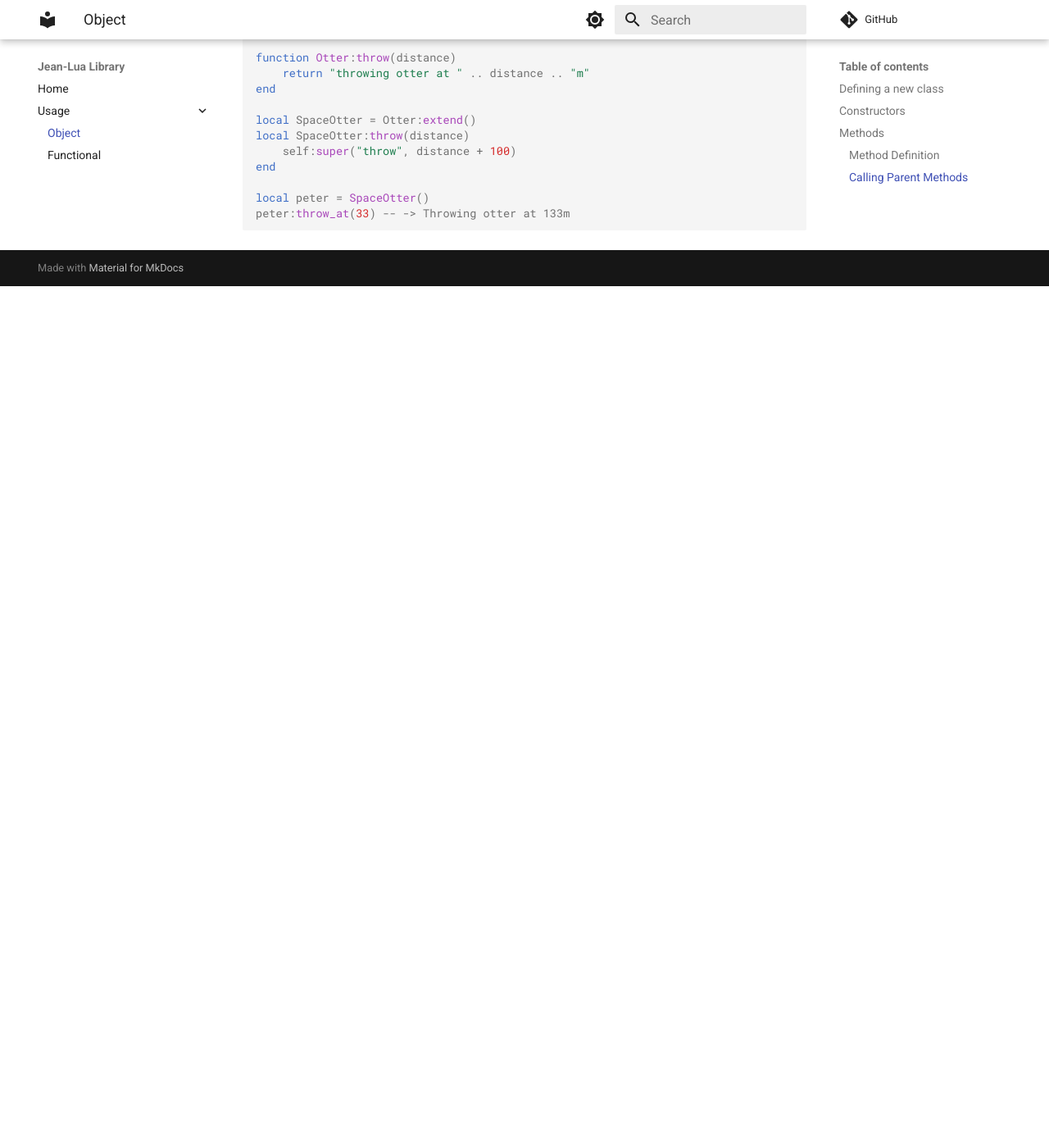
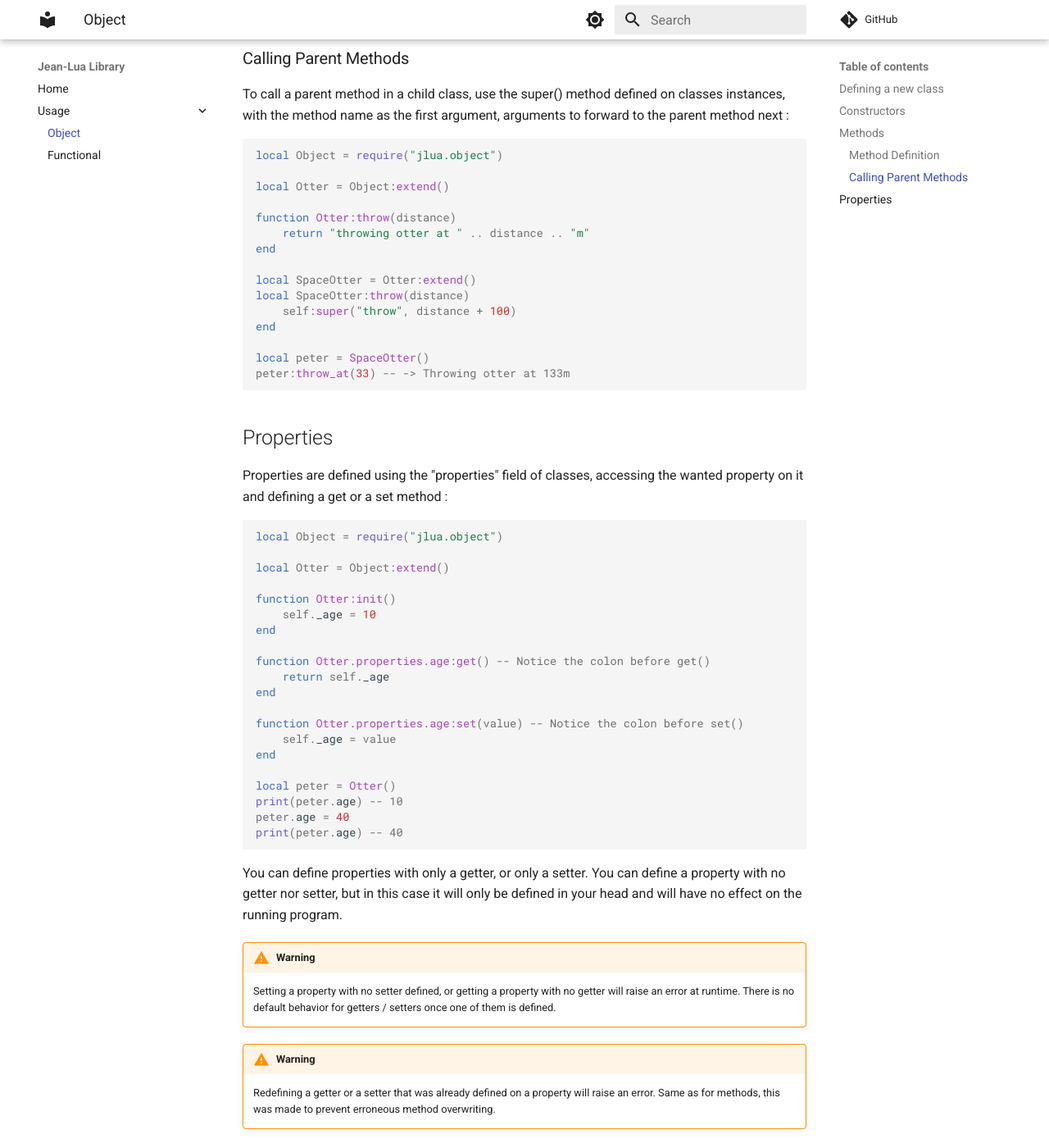
Before and after one commit to jean-loutre/jean-lua, an MkDocs documentation site: the page built from doc/usage/object.md, in a window 1280 px wide and 1400 px high, scrolled down 1592 px. Shown: the whole window at 82% size. Built offline with MkDocs 1.6.1 and Material for MkDocs 9.7.7, drawn with Linux system fonts in a browser that asks for light colours; comment, search, counter and statistics services are not loaded; before the commit the page ends 1941 px from its top, so only the background shows below that; some of the changed text lies outside the part shown.

Commit message:
doc: add object usage documentation about properties

````diff
--- a/doc/usage/object.md
+++ b/doc/usage/object.md
@@ -1,8 +1,9 @@
 # Object
 
 The jlua.object module contains definition of an Object class, that can
-be extended to create new classes. It supports single inheritance, method and
-metamethod overriding, and properties getter and setters.
+be extended to create new classes. It supports single inheritance, methods,
+properties with getters and setters and metamethod overriding, including
+__index and __newindex.
 
 ## Defining a new class
 
@@ -65,10 +66,21 @@ function Otter:last_name()
 end
 ```
 
+!!! warning
+
+	Defining twice the same method will assert. This is done to prevent unwanted
+	method overwrites. If you really need to overwrite a method, you can do it
+	by using ```rawset``` like this:
+
+	```
+	rawset(Otter._definition._metatable, "last_name", function() [...] end)
+	```
+
 ### Calling Parent Methods
 
 To call a parent method in a child class, use the super() method defined on
-classes instances :
+classes instances, with the method name as the first argument, arguments to
+forward to the parent method next :
 
 ```lua
 local Object = require("jlua.object")
@@ -87,3 +99,47 @@ end
 local peter = SpaceOtter()
 peter:throw_at(33) -- -> Throwing otter at 133m
 ```
+
+## Properties
+
+Properties are defined using the "properties" field of classes, accessing
+the wanted property on it and defining a get or a set method :
+
+```lua
+local Object = require("jlua.object")
+
+local Otter = Object:extend()
+
+function Otter:init()
+	self._age = 10
+end
+
+function Otter.properties.age:get() -- Notice the colon before get()
+	return self._age
+end
+
+function Otter.properties.age:set(value) -- Notice the colon before set()
+	self._age = value
+end
+
+local peter = Otter()
+print(peter.age) -- 10
+peter.age = 40
+print(peter.age) -- 40
+```
+
+You can define properties with only a getter, or only a setter. You can define
+a property with no getter nor setter, but in this case it will only be defined
+in your head and will have no effect on the running program.
+
+!!! warning
+
+	Setting a property with no setter defined, or getting a property with no
+	getter will raise an error at runtime. There is no default behavior for
+	getters / setters once one of them is defined.
+
+!!! warning
+
+	Redefining a getter or a setter that was already defined on a property will
+	raise an error. Same as for methods, this was made to prevent erroneous
+	method overwriting.
````
